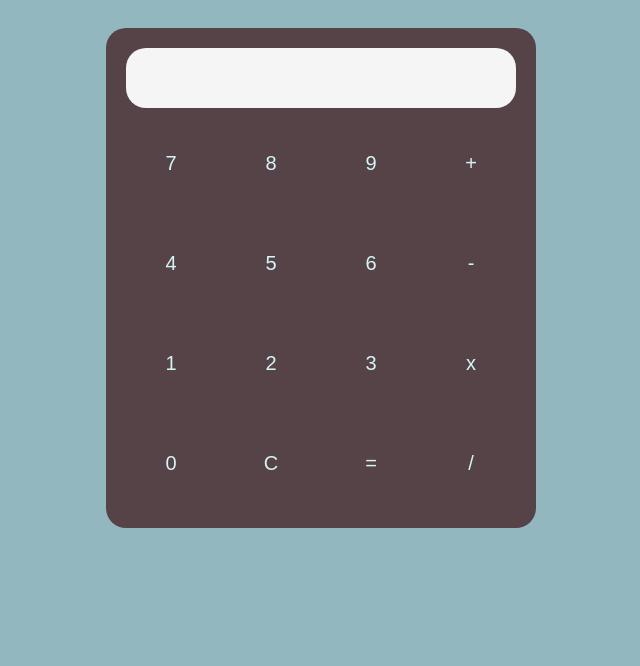
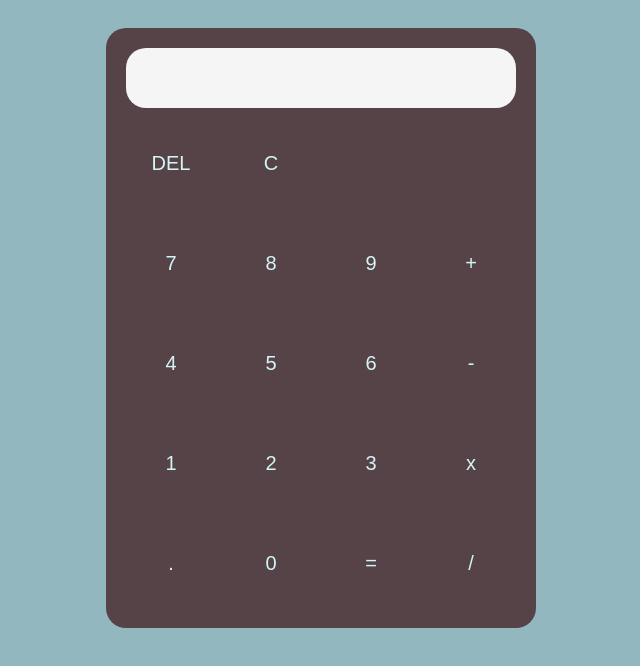
Before and after one commit to raphaellyv/calculator, a plain HTML site: page index.html in a window 1280 px wide. Shown: the whole page, without its empty margins (319-959 px from the left). Drawn offline with Linux system fonts and the light colour scheme.

Commit message:
Add DEL button css

```diff
--- a/index.html
+++ b/index.html
@@ -11,20 +11,28 @@
     <div id="calculator">
       <div id="display"></div>
       <div id="keyboard">
+        <button id="erase-button" class="key" >DEL</button>
+        <button class="key" onclick=clearDisplay()>C</button>
+        <button class="key" ></button>
+        <button class="key" ></button>
+
         <button id="7" class="key" onclick=displayKey(id)>7</button>
         <button id="8" class="key" onclick=displayKey(id)>8</button>
         <button id="9" class="key" onclick=displayKey(id)>9</button>
         <button id="+" class="key" onclick=displayOperator(id)>+</button>
+
         <button id="4" class="key" onclick=displayKey(id)>4</button>
         <button id="5" class="key" onclick=displayKey(id)>5</button>
         <button id="6" class="key" onclick=displayKey(id)>6</button>
         <button id="-" class="key" onclick=displayOperator(id)>-</button>
+
         <button id="1" class="key" onclick=displayKey(id)>1</button>
         <button id="2" class="key" onclick=displayKey(id)>2</button>
         <button id="3" class="key" onclick=displayKey(id)>3</button>
         <button id="x" class="key" onclick=displayOperator(id)>x</button>
+
+        <button id="." class="key" >.</button>
         <button id="0" class="key" onclick=displayKey(id)>0</button>
-        <button class="key" onclick=clearDisplay()>C</button>
         <button class="key" onclick=isEqualTo()>=</button>
         <button id="/" class="key" onclick=displayOperator(id)>/</button>
       </div>
```
